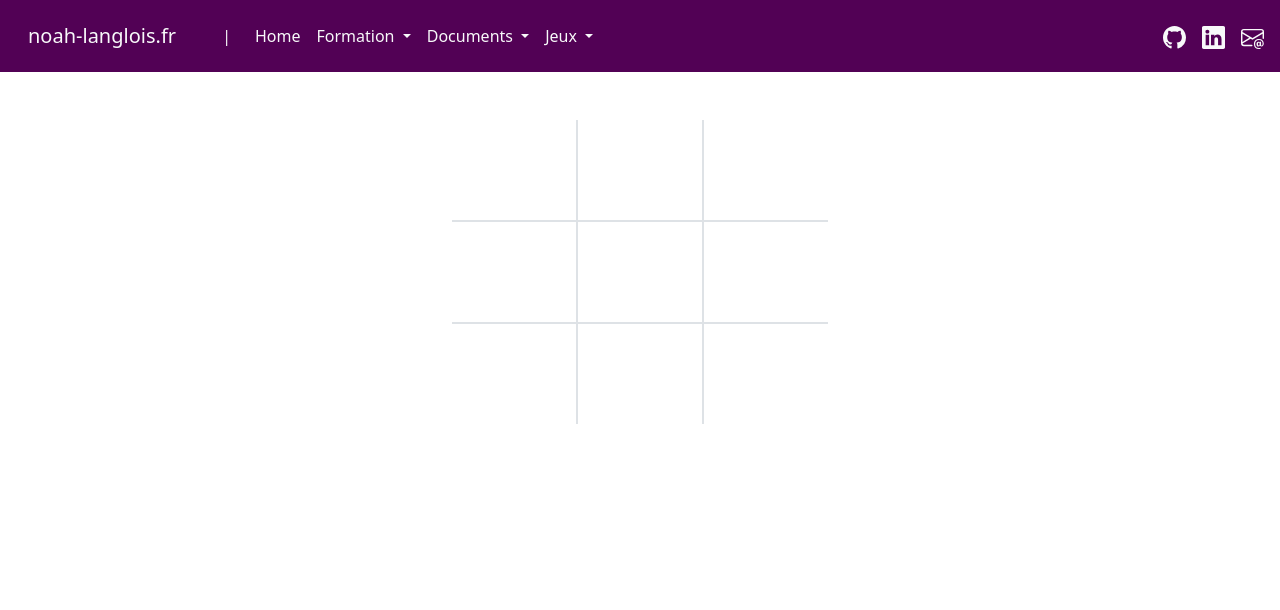
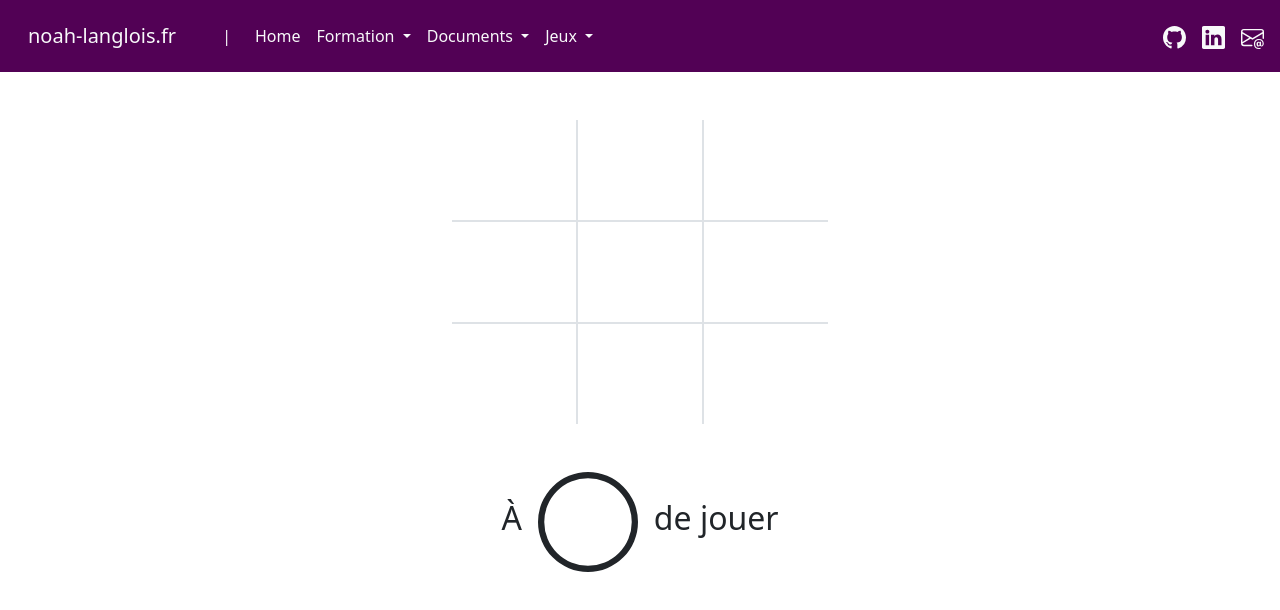
Before and after one commit to Noah-Langlois/noah-langlois.com, a Vue app: page /jeux/tictactoe in a window 1280 px wide. Shown: the top 610 px of the page. Built offline with nearby package versions, Linux system fonts and the light colour scheme.

Commit message:
Updated TicTacToe

```diff
--- a/src/components/jeux/TicTacToe/TheGrille.vue
+++ b/src/components/jeux/TicTacToe/TheGrille.vue
@@ -1,5 +1,6 @@
 <script setup>
 import TheCase from './TheCase.vue'
+import TheInfo from './TheInfo.vue'
 import { ref } from 'vue'
 
 const stateCases = ref(['', '', '', '', '', '', '', '', ''])
@@ -55,4 +56,7 @@ function play(ca) {
       </div>
     </div>
   </div>
+  <div class="pt-5">
+    <TheInfo :player="player" />
+  </div>
 </template>
--- /dev/null
+++ b/src/components/jeux/TicTacToe/TheInfo.vue
@@ -0,0 +1,17 @@
+<script setup>
+import TheCroix from './TheCroix.vue'
+import TheRond from './TheRond.vue'
+
+defineProps({
+  player: String
+})
+</script>
+
+<template>
+  <div class="d-flex justify-content-center align-items-center">
+    <h2 class="pe-3">À</h2>
+    <TheCroix v-if="player === 'croix'" />
+    <TheRond v-if="player === 'rond'" />
+    <h2 class="ps-3">de jouer</h2>
+  </div>
+</template>
```
